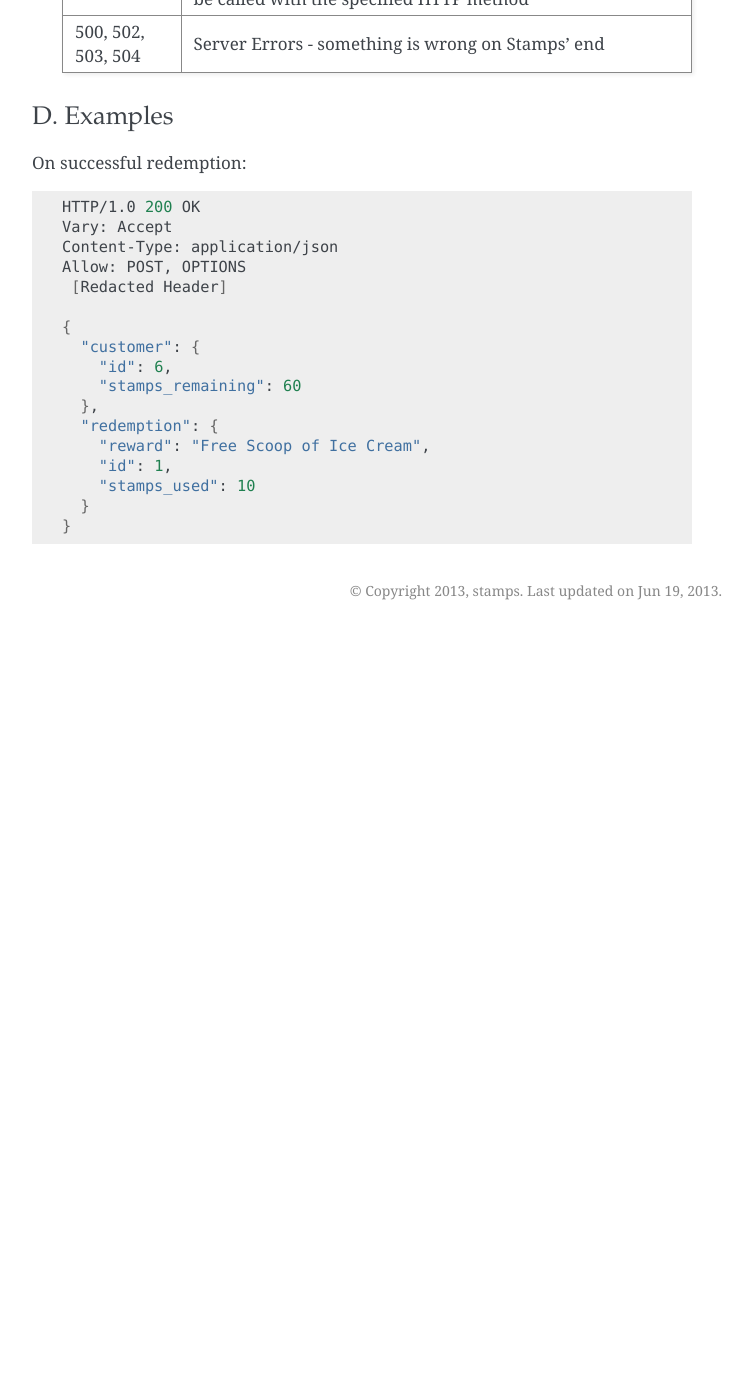
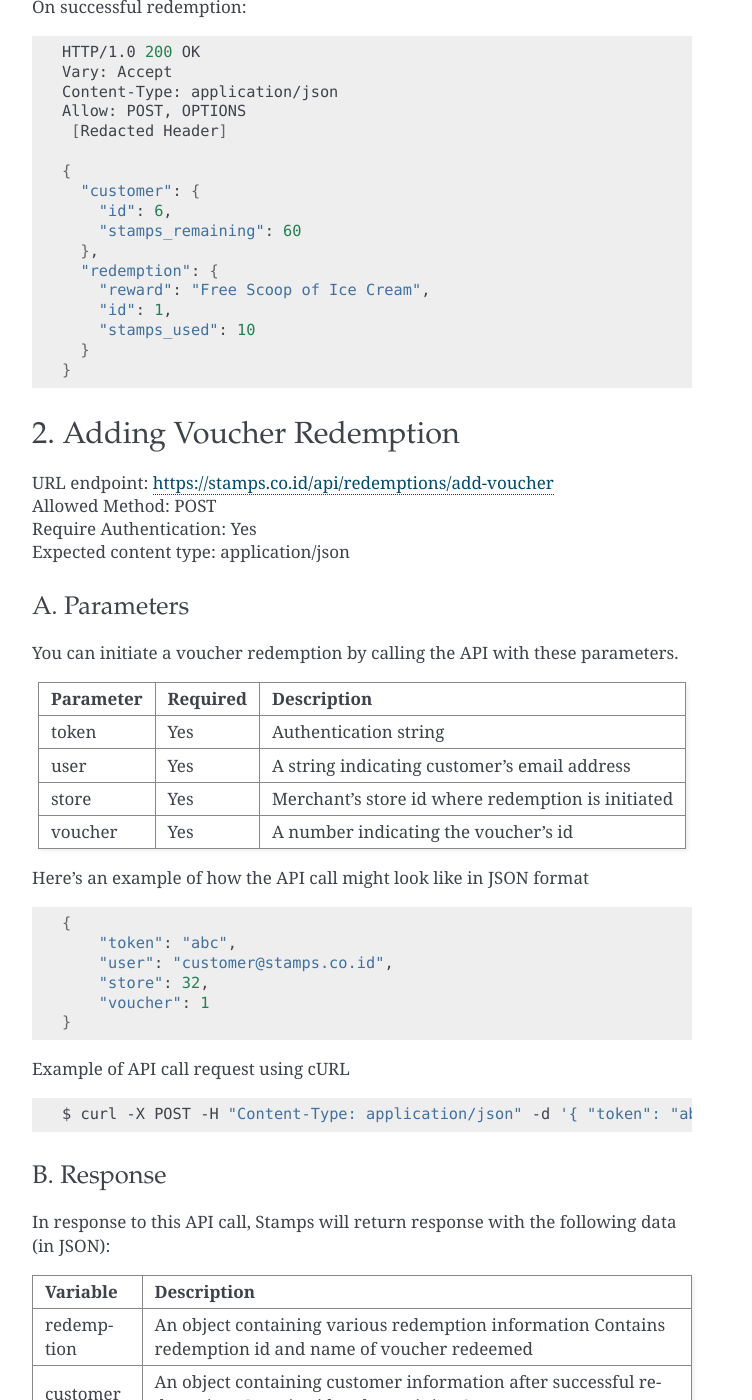
Before and after one commit to ui/stamps-api-docs, a Sphinx documentation site: the page built from source/redemption_api.rst, in a window 1280 px wide and 1400 px high, scrolled down 1631 px. Shown: the whole window, without its empty margins (388-1140 px from the left). Built offline with Sphinx 7.4.7, drawn with Linux system fonts in a browser that asks for light colours; before the commit the page ends 2261 px from its top, so only the background shows below that; some of the changed text lies outside the part shown.

Commit message:
Document voucher redemption API.

```diff
--- a/source/redemption_api.rst
+++ b/source/redemption_api.rst
@@ -4,29 +4,26 @@ Redemption API
 
 1. Adding Reward Redemption
 ===========================
+
 | URL endpoint: https://stamps.co.id/api/redemptions/add
-
 | Allowed Method: POST
-
 | Require Authentication: Yes
-
 | Expected content type: application/json
 
-A. Request
------------------------------
-    You can add a new transaction on stamps by calling the API with these parameters
+A. Parameters
+-------------
+You can initiate a redemption by calling the API with these parameters.
 
-    =========== =========== =========================
-    Parameter   Required    Description
-    =========== =========== =========================
-    token       Yes         Authentication string
-    user_email  Yes         A string indicating user's
-                            email address
-    store       Yes         A number indicating
-                            Merchant's store id where the transaction is initiated
-    reward      Yes         A number indicating the
-                            reward's ID
-    =========== =========== =========================
+=========== =========== =========================
+Parameter   Required    Description
+=========== =========== =========================
+token       Yes         Authentication string
+user_email  Yes         A string indicating user's
+                        email address
+store       Yes         Merchant's store id where transaction is initiated
+reward      Yes         A number indicating the
+                        reward's ID
+=========== =========== =========================
 
 Here's an example of how the API call might look like in JSON format
 
@@ -46,47 +43,42 @@ Example of API call request using cURL
     $ curl -X POST -H "Content-Type: application/json" -d '{ "token": "abc", "user_email": "customer@stamps.co.id", "store": 32, "reward": 12}' https://stamps.co.id/api/redemptions/add
 
 B. Response
------------------------------
+-----------
 
 In response to this API call, Stamps will return response with the following data (in JSON):
 
-    =================== ==============================
-    Variable            Description
-    =================== ==============================
-    redemption          Redemption information which is
-                        successfully created.
-                        Contains id, reward, and stamps_used
-    customer            Customer information after successful
-                        redemption. Contains id and stamps_remaining.
-
-    detail              Description of error (if any)
-    validation_errors   Errors encountered when parsing
-                        data (if any)
-    =================== ==============================
+=================== ==============================
+Variable            Description
+=================== ==============================
+redemption          Redemption information which is
+                    successfully created.
+                    Contains id, reward, and stamps_used
+customer            Customer information after successful
+                    redemption. Contains id and stamps_remaining.
+errors              Errors encountered when processing request (if any)
+=================== ==============================
 
 C. Response Headers
 -------------------
 
 Depending on the request, responses may return these status codes:
 
-    =================== ==============================
-    Code                Description
-    =================== ==============================
-    200                 Everything worked as expected
-    400                 Bad Request - Often missing a
-                        required parameter
-    401                 Unauthorized – Often missing or
-                        wrong authentication token
-    403                 Forbidden – You do not have
-                        permission for this request
-    405                 HTTP method not allowed - The
-                        requested resources cannot be called with the specified HTTP method
-    500, 502, 503, 504  Server Errors - something is
-                        wrong on Stamps' end
-    =================== ==============================
+=================== ==============================
+Code                Description
+=================== ==============================
+200                 Everything worked as expected
+400                 Bad Request - Often missing a
+                    required parameter
+401                 Unauthorized – Often missing or
+                    wrong authentication token
+403                 Forbidden – You do not have
+                    permission for this request
+405                 HTTP method not allowed
+500, 502, 503, 504  Server Errors - something is wrong on Stamps' end
+=================== ==============================
 
-D. Examples
------------
+D. Example Response
+-------------------
 
 On successful redemption:
 
@@ -109,3 +101,86 @@ On successful redemption:
         "stamps_used": 10
       }
     }
+
+
+2. Adding Voucher Redemption
+============================
+
+| URL endpoint: https://stamps.co.id/api/redemptions/add-voucher
+| Allowed Method: POST
+| Require Authentication: Yes
+| Expected content type: application/json
+
+
+A. Parameters
+-------------
+
+You can initiate a voucher redemption by calling the API with these parameters.
+
+=========== =========== =========================
+Parameter   Required    Description
+=========== =========== =========================
+token       Yes         Authentication string
+user        Yes         A string indicating customer's email address
+store       Yes         Merchant's store id where redemption is initiated
+voucher     Yes         A number indicating the voucher's id
+=========== =========== =========================
+
+Here's an example of how the API call might look like in JSON format
+
+.. code-block :: bash
+
+    {
+        "token": "abc",
+        "user": "customer@stamps.co.id",
+        "store": 32,
+        "voucher": 1
+    }
+
+Example of API call request using cURL
+
+.. code-block :: bash
+
+    $ curl -X POST -H "Content-Type: application/json" -d '{ "token": "abc", "user": "customer@stamps.co.id", "store": 32, "voucher": 12}' https://stamps.co.id/api/redemptions/add-voucher
+
+
+B. Response
+-----------
+
+In response to this API call, Stamps will return response with the following data (in JSON):
+
+=================== ==============================
+Variable            Description
+=================== ==============================
+redemption          An object containing various redemption information
+                    Contains redemption id and name of voucher redeemed
+customer            An object containing customer information after successful
+                    redemption. Contains id and remaining Stamps.
+detail              Description of error (if any)
+errors              Errors encountered when processing request (if any)
+=================== ==============================
+
+
+C. Example Response
+-------------------
+
+On successful redemption:
+
+.. code-block :: bash
+
+    HTTP/1.0 200 OK
+    Vary: Accept
+    Content-Type: application/json
+    Allow: POST, OPTIONS
+     [Redacted Header]
+
+    {
+      "customer": {
+        "id": 6,
+        "stamps_remaining": 60
+      },
+      "redemption": {
+        "reward": "Kaya Toast Voucher",
+        "id": 1
+      }
+    }
```
